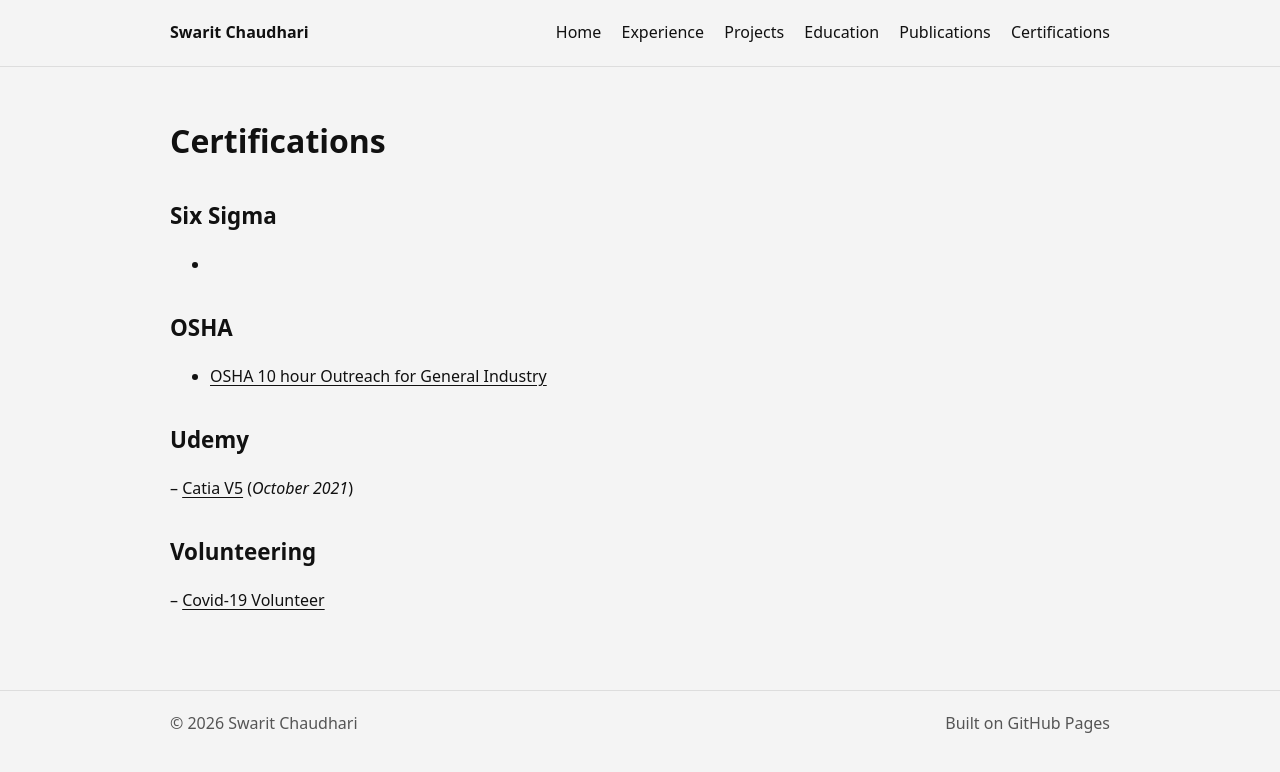
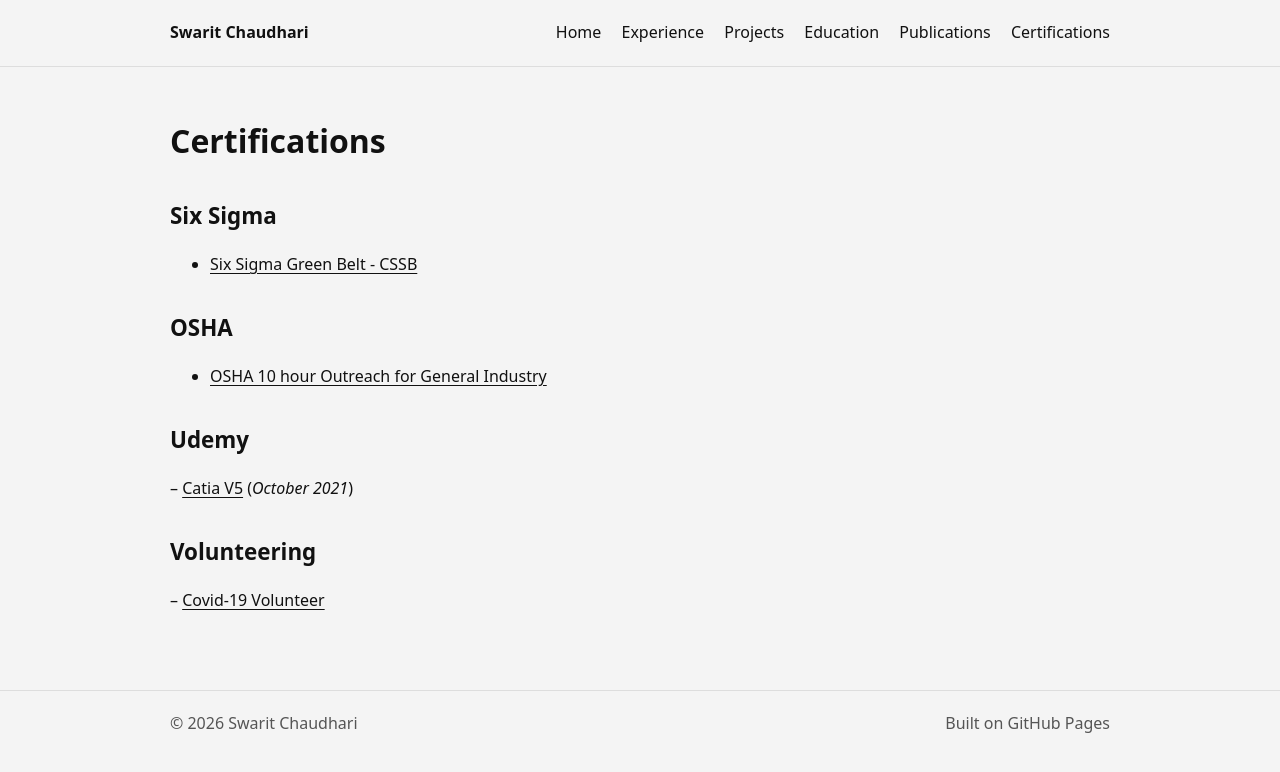
Before and after one commit to Swarit31/Swarit31.github.io, a Jekyll site: the page built from Certifications.md, in a window 1280 px wide. Shown: the top 772 px of the page. Built offline with Jekyll 4.4.1, drawn with Linux system fonts in a browser that asks for light colours.

Commit message:
Update Certifications.md

```diff
--- a/Certifications.md
+++ b/Certifications.md
@@ -5,7 +5,7 @@ permalink: /certifications/
 ---
 
 ## Six Sigma
-- [](https://drive.google.com/drive/folders/16f_H7Nw0MoP3_D91bb7klNRTImD7JmXl)
+- [Six Sigma Green Belt - CSSB](https://drive.google.com/drive/folders/16f_H7Nw0MoP3_D91bb7klNRTImD7JmXl)
 
 ## OSHA
 - [OSHA 10 hour Outreach for General Industry](https://drive.google.com/drive/folders/16f_H7Nw0MoP3_D91bb7klNRTImD7JmXl)
```
